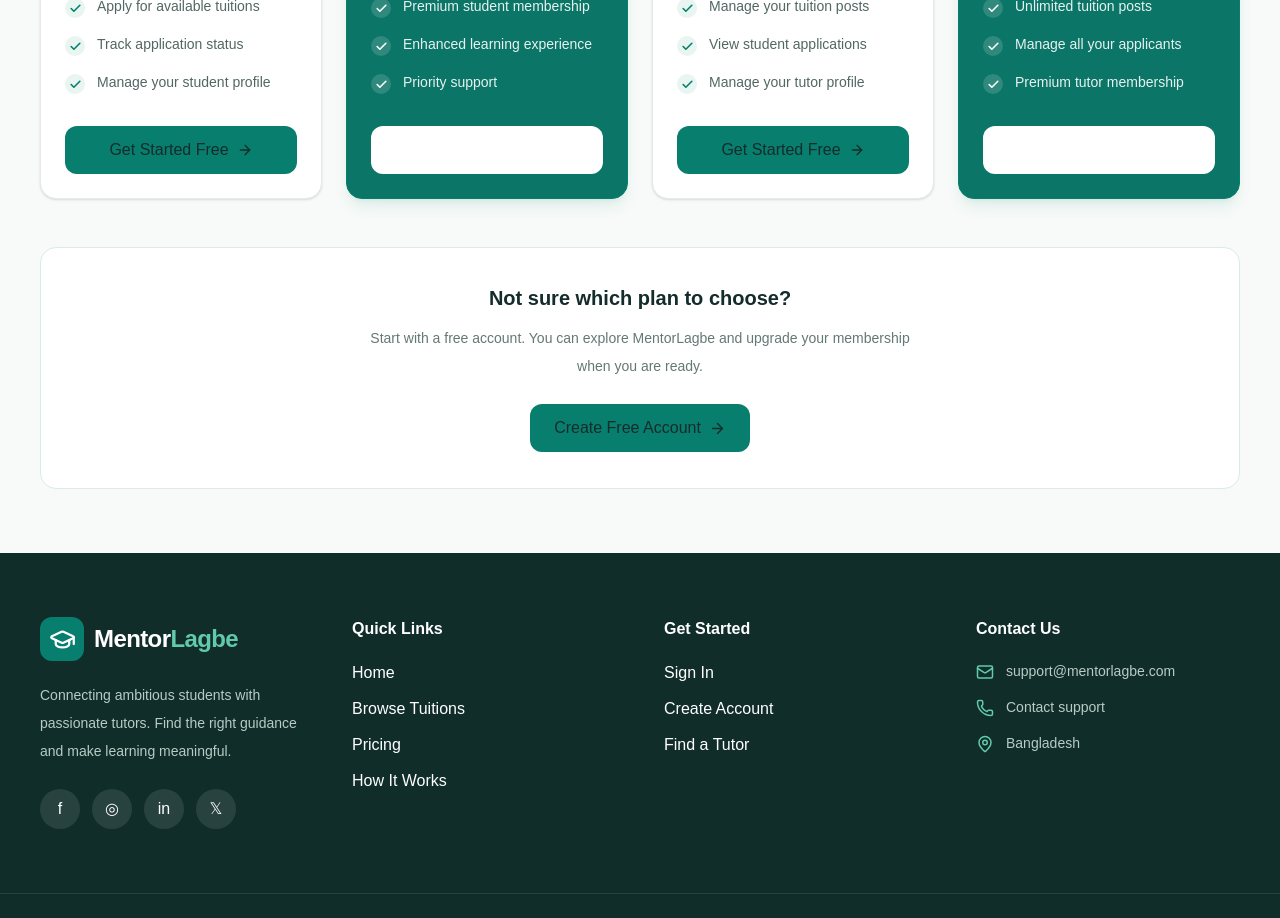
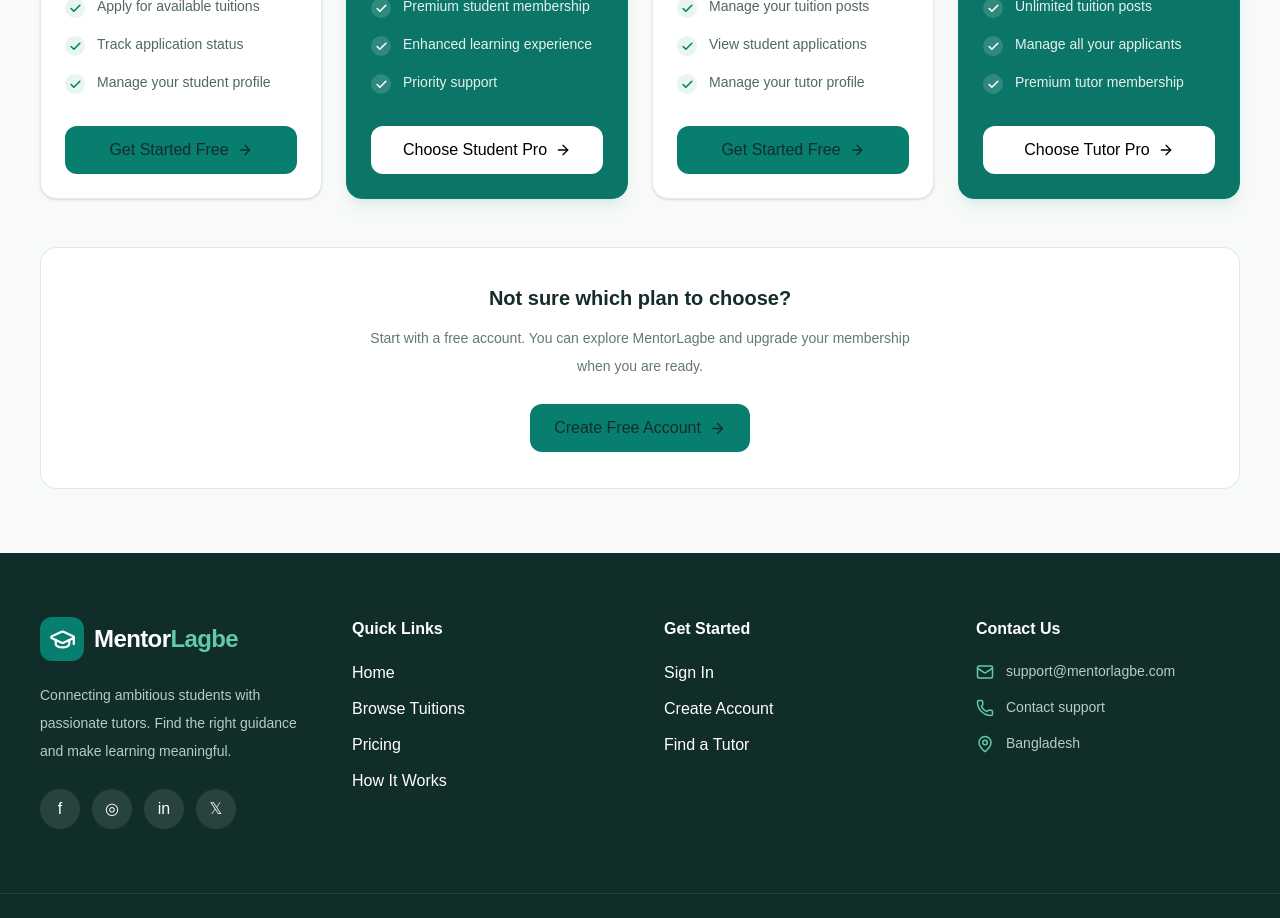
Before and after one commit to yousufali2525/MentorLagbe-Client, a Next.js app: page /pricing in a window 1280 px wide. Shown: the part 940-1858 px from the top of the page. Built offline with nearby package versions, Linux system fonts and the light colour scheme.

Commit message:
Fix pricing page Pro button text color

```diff
--- a/src/app/pricing/page.tsx
+++ b/src/app/pricing/page.tsx
@@ -192,9 +192,14 @@ export default function PricingPage() {
                   href={plan.href}
                   className={`mt-8 flex h-12 items-center justify-center gap-2 rounded-xl px-4 text-sm font-bold transition ${
                     plan.featured
-                      ? "bg-white text-[#087f6e] hover:bg-[#e8f5f1]"
+                      ? "!bg-white !text-black hover:!bg-[#e8f5f1]"
                       : "bg-[#087f6e] text-white hover:bg-[#066657]"
                   }`}
+                  style={
+                    plan.featured
+                      ? { color: "#000000", backgroundColor: "#ffffff" }
+                      : undefined
+                  }
                 >
                   {plan.button}
                   <ArrowRight size={16} />
```
Also changed, not shown: 1 other file (tests, documents, lock files or other folders).
